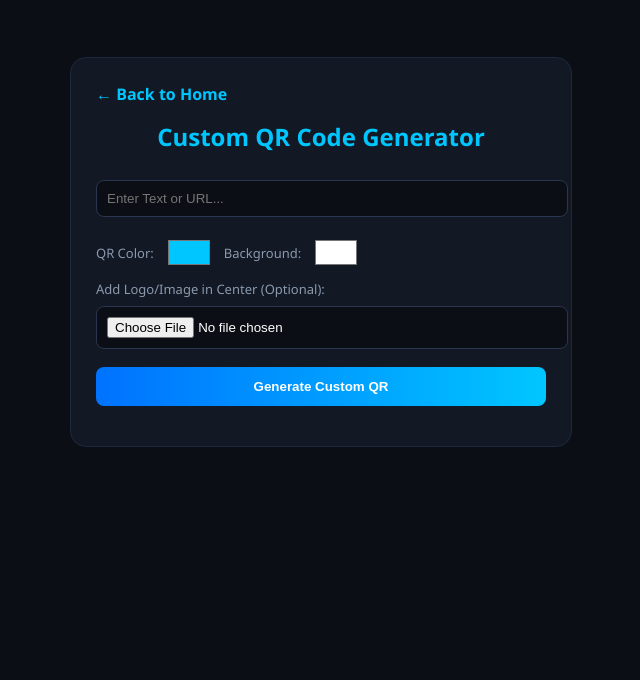
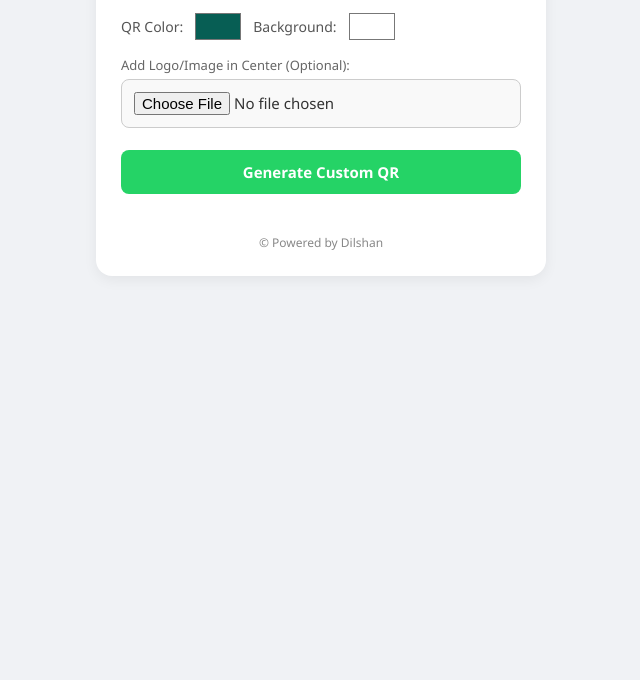
Before and after one commit to chamidudilshan6767-bit/Dilshan-All-In-One, a website: page public/qr-generator.html in a window 1280 px wide. Shown: the part 176-856 px from the top of the page, without its empty margins (319-959 px from the left). After the commit the page ends 800 px from the top, so only its background shows below. Drawn offline with Linux system fonts and the light colour scheme.

Commit message:
Update qr-generator.html

```diff
--- a/public/qr-generator.html
+++ b/public/qr-generator.html
@@ -2,66 +2,59 @@
 <html lang="en">
 <head>
     <meta charset="UTF-8">
-    <title>Custom QR Generator - Dilshan All In One</title>
+    <meta name="viewport" content="width=device-width, initial-scale=1.0">
+    <title>QR Code Generator - Dilshan All In One</title>
     <link rel="icon" type="image/png" href="/logo.png">
     <script src="https://cdn.jsdelivr.net/npm/qr-code-styling@1.5.0/lib/qr-code-styling.js"></script>
     <style>
-        body { background: #0b0e14; color: #fff; display: flex; justify-content: center; align-items: center; min-height: 100vh; font-family: 'Segoe UI', sans-serif; padding: 20px; }
-        .card { background: #121824; border: 1px solid #1f293d; padding: 25px; border-radius: 16px; width: 100%; max-width: 450px; }
-        .input-field, select { width: 100%; padding: 10px; margin: 8px 0; border-radius: 8px; border: 1px solid #2a364f; background: #0b0e14; color: #fff; outline: none; }
-        .color-group { display: flex; gap: 10px; align-items: center; margin: 10px 0; font-size: 13px; color: #8a99ad; }
+        * { box-sizing: border-box; margin: 0; padding: 0; font-family: 'Segoe UI', Tahoma, Geneva, Verdana, sans-serif; }
+        body { background-color: #f0f2f5; color: #333; padding: 20px; display: flex; flex-direction: column; align-items: center; min-height: 100vh; }
+        .card { width: 100%; max-width: 450px; background: #ffffff; padding: 25px; border-radius: 16px; box-shadow: 0 4px 14px rgba(0, 0, 0, 0.06); }
+        .back-link { display: inline-block; margin-bottom: 15px; color: #128c7e; text-decoration: none; font-weight: bold; font-size: 14px; }
+        h2 { text-align: center; color: #075e54; font-size: 1.4rem; margin-bottom: 15px; }
+        .input-field { width: 100%; padding: 12px; border-radius: 8px; border: 1px solid #ccc; background: #f9f9f9; color: #333; font-size: 15px; outline: none; margin-bottom: 12px; }
+        .color-group { display: flex; gap: 10px; align-items: center; margin-bottom: 12px; font-size: 14px; color: #555; }
         .color-picker { border: none; background: transparent; cursor: pointer; height: 35px; width: 50px; }
-        .btn { width: 100%; padding: 12px; border: none; border-radius: 8px; background: linear-gradient(90deg, #0072ff, #00c6ff); color: white; font-weight: bold; cursor: pointer; margin-top: 10px; }
+        .file-label { font-size: 13px; color: #666; display: block; margin-bottom: 5px; }
+        .btn { width: 100%; padding: 12px; border: none; border-radius: 8px; background: #25d366; color: white; font-size: 15px; font-weight: bold; cursor: pointer; margin-top: 10px; }
+        .btn:hover { background: #1ebd56; }
         #canvas-container { display: flex; justify-content: center; margin-top: 15px; }
-        .file-label { font-size: 13px; color: #8a99ad; display: block; margin-top: 8px; }
+        .footer { text-align: center; margin-top: 25px; font-size: 12px; color: #888; }
     </style>
 </head>
 <body>
 <div class="card">
-    <a href="/" style="color: #00c6ff; text-decoration: none; font-weight: bold;">&larr; Back to Home</a>
-    <h2 style="color: #00c6ff; margin-top: 15px; text-align: center;">Custom QR Code Generator</h2>
-
+    <a href="/" class="back-link">&larr; Back to Home</a>
+    <h2>QR Code Generator</h2>
     <input type="text" id="qr-text" class="input-field" placeholder="Enter Text or URL...">
-
     <div class="color-group">
         <label>QR Color:</label>
-        <input type="color" id="dots-color" class="color-picker" value="#00c6ff">
+        <input type="color" id="dots-color" class="color-picker" value="#075e54">
         <label>Background:</label>
         <input type="color" id="bg-color" class="color-picker" value="#ffffff">
     </div>
-
     <span class="file-label">Add Logo/Image in Center (Optional):</span>
     <input type="file" id="logo-file" accept="image/*" class="input-field">
-
     <button class="btn" onclick="generateCustomQR()">Generate Custom QR</button>
-
     <div id="canvas-container"></div>
+    <div class="footer">© Powered by Dilshan</div>
 </div>
-
 <script>
     let qrCode;
-
     function generateCustomQR() {
         const text = document.getElementById('qr-text').value.trim();
         if (!text) { alert("Please enter text or URL!"); return; }
-
         const dotsColor = document.getElementById('dots-color').value;
         const bgColor = document.getElementById('bg-color').value;
         const logoFile = document.getElementById('logo-file').files[0];
-
         const container = document.getElementById('canvas-container');
         container.innerHTML = "";
-
         const options = {
-            width: 200,
-            height: 200,
-            type: "svg",
-            data: text,
+            width: 200, height: 200, type: "svg", data: text,
             dotsOptions: { color: dotsColor, type: "rounded" },
             backgroundOptions: { color: bgColor },
             imageOptions: { crossOrigin: "anonymous", margin: 5 }
         };
-
         if (logoFile) {
             const reader = new FileReader();
             reader.onload = function (e) {
```
